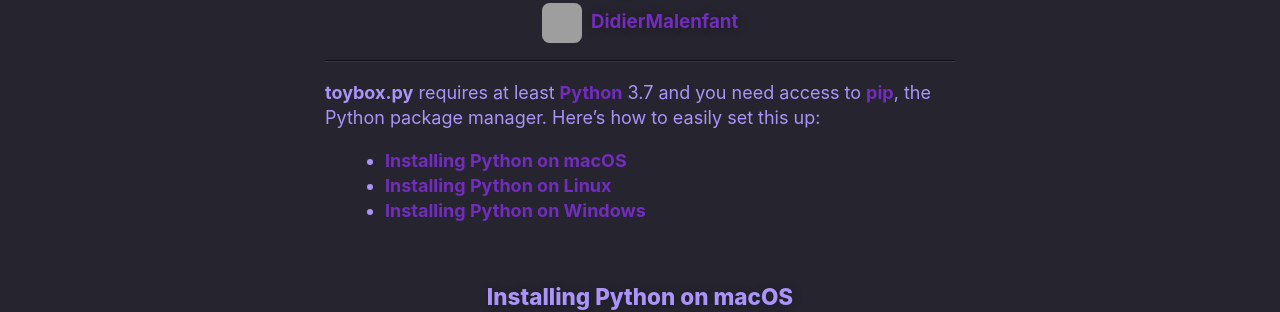
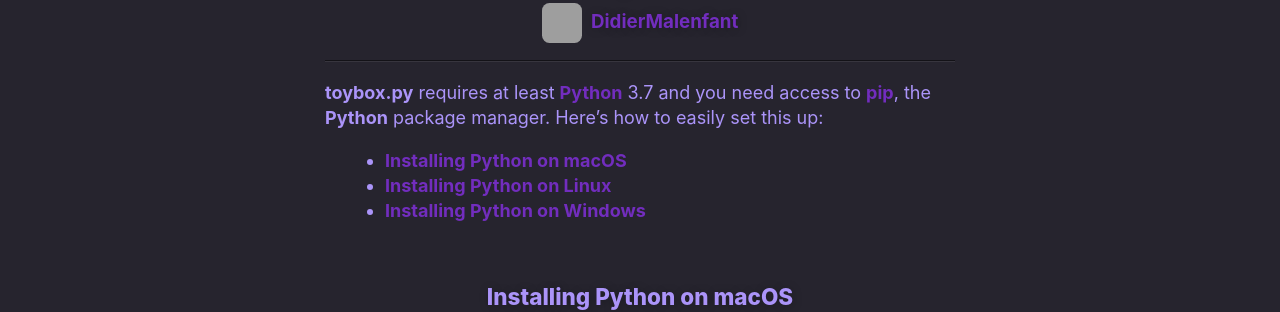
Before and after one commit to toyboxpy/toyboxpy.io, a Jekyll site: the page built from _posts/2022-08-17-installing-python.md, in a window 1280 px wide and 1400 px high. Shown: the part 342-654 px from the top of the window. Built offline with Jekyll 4.4.1, drawn with Linux system fonts in a browser that asks for light colours; comment, search, counter and statistics services are not loaded; some of the changed text lies outside the part shown; grey boxes are pictures that could not be loaded.

```diff
--- a/_posts/2022-08-17-installing-python.md
+++ b/_posts/2022-08-17-installing-python.md
@@ -3,7 +3,7 @@ title: Installing a better Python
 author: DidierMalenfant
 redirect_from: /blog/installing-python
 ---
-**toybox.py** requires at least [**Python**](https://python.org) 3.7 and you need access to [**pip**](https://pypi.org/project/pip/), the Python package manager. Here's how to easily set this up:
+**toybox.py** requires at least [**Python**](https://python.org) 3.7 and you need access to [**pip**](https://pypi.org/project/pip/), the **Python** package manager. Here's how to easily set this up:
 
 - [Installing Python on macOS](#installing-python-on-macos)
 - [Installing Python on Linux](#installing-python-on-linux)
@@ -61,7 +61,7 @@ Now install and set as global version the latest stable version of **Python** fr
     pyenv global 3.10.6
 {%- endhighlight -%}</div><p></p>
 
-And finally make sure you're running the latest version of **Python** package manager **pip**:
+And finally make sure you're running the latest version of **Python**'s package manager **pip**:
 
 <div class="copyable">{%- highlight bash -%}
     python -m pip install --upgrade pip
@@ -140,7 +140,7 @@ pyenv global 3.10.6
 
 **Note:** Depending on your distribution, you can get some errors during installation. If so, you can check out <a href="https://code.luasoftware.com/tutorials/linux/ubuntu-pyenv-build-python-37-common-error/">this article</a> on common errors with **Ubuntu**.
 
-And finally make sure you're running the latest version of **Python** package manager **pip**:
+And finally make sure you're running the latest version of **Python**'s package manager **pip**:
 
 <div class="copyable">{%- highlight bash -%}
     python -m pip install --upgrade pip
```
Also changed, not shown: other parts of _posts/2022-08-17-installing-python.md (+1 -1 lines).
